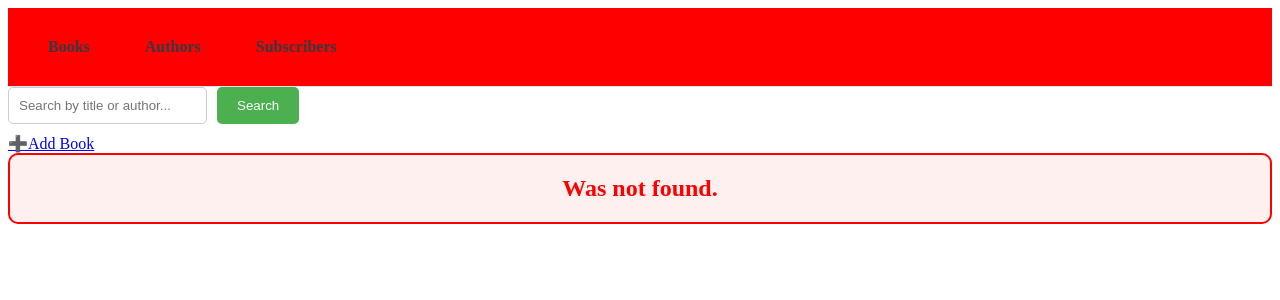
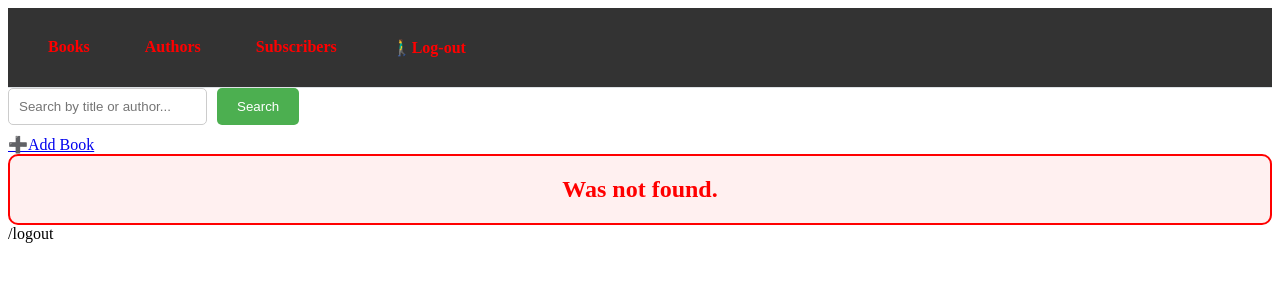
Before and after one commit to Filip-Petruneac/library, a Flask app: page /search_books in a window 1280 px wide. Shown: the top 300 px of the page. Run offline with Flask 3, Linux system fonts and the light colour scheme; data that the repository does not hold is empty.

Commit message:
Add Log-out Option/Button in nav-bar/base.html

```diff
--- a/bff/auth.py
+++ b/bff/auth.py
@@ -1,10 +1,10 @@
 from functools import wraps
-from flask import request, redirect, url_for, make_response, jsonify, render_template
+from flask import Flask, request, redirect, url_for, make_response, jsonify, render_template
 import requests
 import datetime
 
 API_URL = "http://localhost:8081"
-
+app = Flask(__name__)
 def is_authenticated():
     user_id = request.cookies.get('authenticatedUserID')
     return user_id is not None
@@ -68,8 +68,9 @@ def login():
             else:
                 return make_response(jsonify({"error": "An unexpected error occurred"}), r.status_code)
         except requests.RequestException as e:
+
             return make_response(jsonify({"error": "Failed to connect to the external API", "details": str(e)}), 500)
-
+@app.route('/logout')
 def logout():
     resp = make_response(redirect("/"))
     resp.set_cookie('authenticatedUserID', '', expires=0)
--- a/bff/static/css/base.css
+++ b/bff/static/css/base.css
@@ -1,8 +1,8 @@
 .navbar {
-    display: block !important;
-    visibility: visible !important;
-    position: relative !important;
-    background-color: red !important; /* Culoare de fundal vizibilă */
+    display: block;
+    visibility: visible;
+    position: relative;
+    background-color: red;
 }
 
 .navbar ul li.active {
@@ -11,11 +11,11 @@
 }
 
 .navbar ul li span {
-    cursor: default; /* Oprește schimbarea cursorului pe span-uri */
+    cursor: default;
 }
 
 .navbar {
-    background-color: #f8f9fa; /* Sau altă culoare mai vizibilă */
+    background-color: #f8f9fa;
     border-bottom: 1px solid #dee2e6;
 }
 
@@ -32,15 +32,18 @@
 
 .navbar ul li a, .navbar ul li span {
     text-decoration: none;
-    color: #343a40; /* Textul să fie vizibil */
+    color:red;
     font-weight: bold;
 }
 
 .navbar ul li a:hover, .navbar ul li span:hover {
-    color: #0056b3; /* Schimbă culoarea la hover */
+    color: #0056b3;
 }
 
 .navbar ul li.active a, .navbar ul li.active span {
-    color: #007bff; /* Culoarea pentru elementul activ */
+    color: #007bff;
     cursor: default;
 }
+.navbar ul li a.logout {
+    color: red;
+}
--- a/bff/static/css/sign_up.css
+++ b/bff/static/css/sign_up.css
@@ -1,5 +1,3 @@
-/* authentication.css */
-
 body {
     font-family: Arial, sans-serif;
     background-color: #f2f2f2;
--- a/bff/static/css/subscribers.css
+++ b/bff/static/css/subscribers.css
@@ -6,7 +6,7 @@ body {
     background-image: url('/static/matthew-feeney-Nwkh-n6l25w-unsplash.jpg');
     background-size: cover;
     background-position: center;
-    position: relative; /* Add this line */
+    position: relative;
 
 }
 
--- a/bff/templates/base.html
+++ b/bff/templates/base.html
@@ -32,7 +32,9 @@
                         <span>Subscribers</span>
                     {% endif %}
                 </li>
-                <!-- Alte link-uri de navigare -->
+                <li>
+                    <a href="/logout">🚶‍♂️Log-out</a>
+                </li>
             </ul>
         </nav>
     </header>
@@ -41,4 +43,4 @@
     </main>
     {% block scripts %}{% endblock %}
 </body>
-</html>
+</html>/logout
```
Also changed, not shown: bff/static/css/add_author_form.css (+5 -5 lines), bff/static/css/update_author_form.css (+4 -4 lines).
